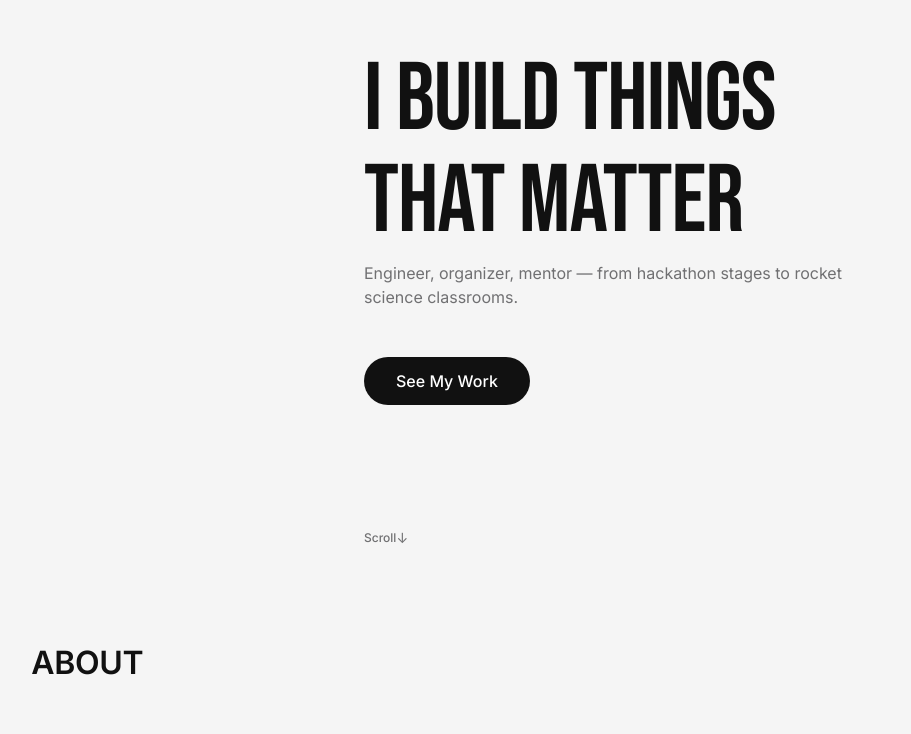
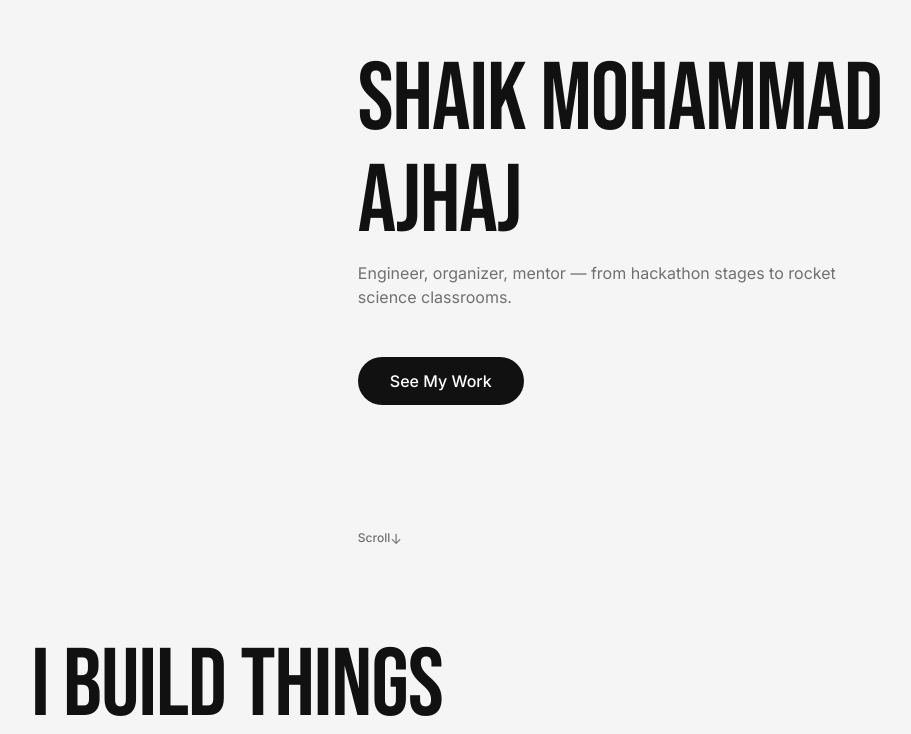
Before and after one commit to Ares006-007/My-portfolio, a React (Vite) app: page / in a window 1280 px wide. Shown: the part 204-938 px from the top of the page, without its empty margins (20-931 px from the left). Built offline with nearby package versions, Linux system fonts and the light colour scheme.

Commit message:
copy: move hero quote above About section

```diff
--- a/src/components/About.jsx
+++ b/src/components/About.jsx
@@ -15,6 +15,28 @@ export default function About() {
       style={{ backgroundColor: 'var(--color-soft-cloud)' }}
     >
       <div className="section-container">
+        {/* Editorial pull-quote — display-campaign at reduced scale */}
+        <RevealOnScroll>
+          <div style={{ marginBottom: 'var(--space-xl)' }}>
+            <AnimatedText
+              text="I Build Things"
+              className="display-campaign"
+              style={{
+                color: 'var(--color-ink)',
+                fontSize: 'clamp(36px, 6vw, 72px)',
+              }}
+            />
+            <AnimatedText
+              text="That Matter"
+              className="display-campaign"
+              style={{
+                color: 'var(--color-charcoal)',
+                fontSize: 'clamp(36px, 6vw, 72px)',
+              }}
+            />
+          </div>
+        </RevealOnScroll>
+
         {/* Section header — heading-xl, uppercase */}
         <RevealOnScroll>
           <h2 className="heading-xl" style={{ marginBottom: 'var(--space-section)' }}>
--- a/src/components/Hero.jsx
+++ b/src/components/Hero.jsx
@@ -39,7 +39,7 @@ export default function Hero() {
           {/* Display campaign headline */}
           <div>
             <AnimatedText
-              text="I Build Things"
+              text="Shaik Mohammad"
               className="display-campaign"
               style={{ color: 'var(--color-ink)' }}
               trigger="load"
@@ -47,7 +47,7 @@ export default function Hero() {
               staggerDelay={0.05}
             />
             <AnimatedText
-              text="That Matter"
+              text="Ajhaj"
               className="display-campaign"
               style={{ color: 'var(--color-charcoal)' }}
               trigger="load"
```
